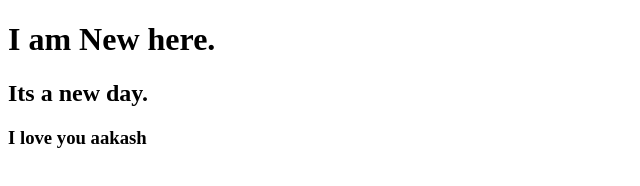
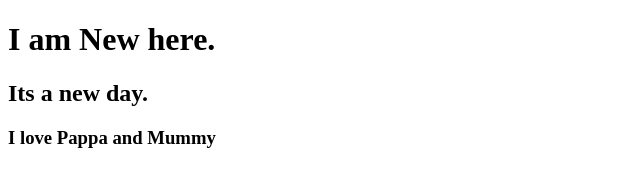
Before and after one commit to mansibhavsar1994/test, a plain HTML site: page site/index.html in a window 1280 px wide. Shown: the whole page, without its empty margins (0-640 px from the left). Drawn offline with Linux system fonts and the light colour scheme.

Commit message:
small change

```diff
--- a/site/index.html
+++ b/site/index.html
@@ -6,6 +6,6 @@
 <body>
 <h1>I am New here.</h1>
 <h2>Its a new day.</h2>
-<h3>I love you aakash</h3>
+<h3>I love Pappa and Mummy</h3>
 </body>
 </html>
```
